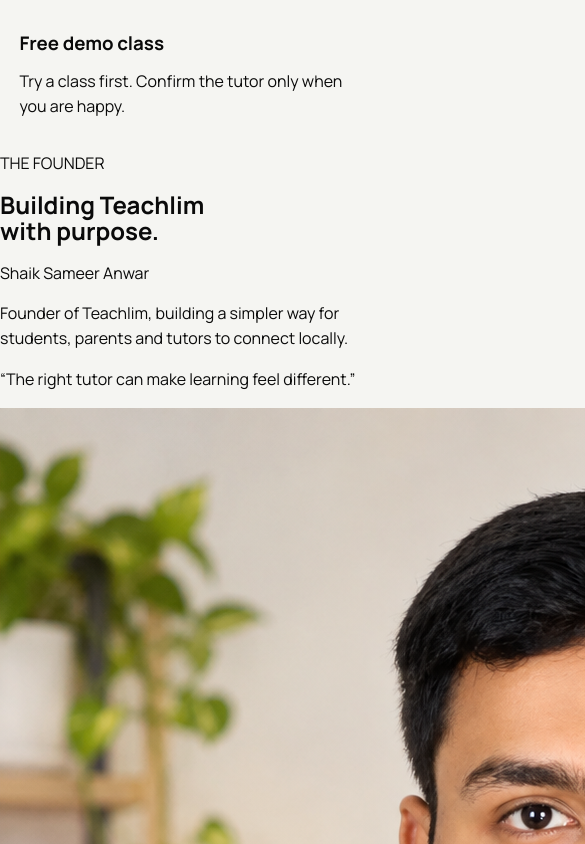
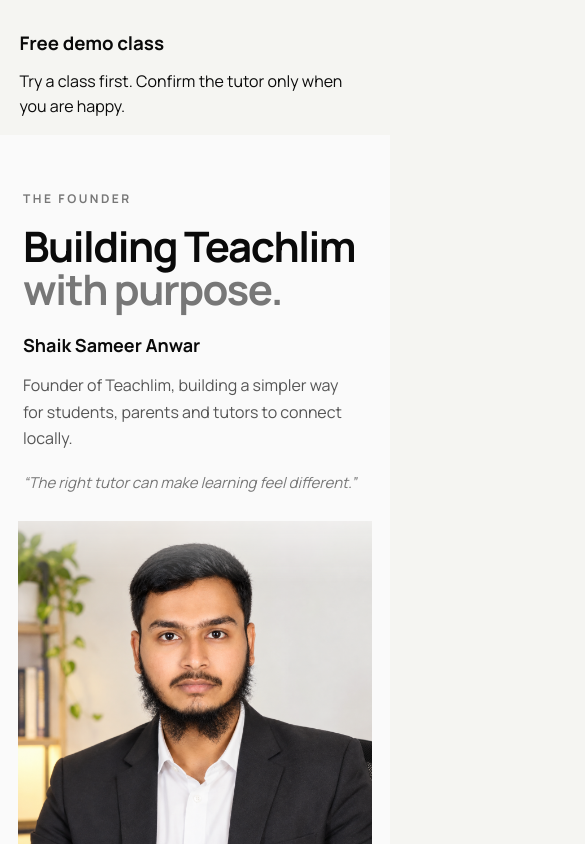
Before and after one commit to msqcodes/teachlim-frontend, a React (Vite) app: page / in a window 390 px wide. Shown: the part 2400-3244 px from the top of the page, 585 px wide, since content can reach past the window. Built offline with nearby package versions, Linux system fonts and the light colour scheme; no server answers.

Commit message:
Add styles for founder section in styles.css

```diff
--- a/src/styles.css
+++ b/src/styles.css
@@ -84,3 +84,179 @@ select,input,textarea{font:inherit;padding:.7rem .9rem;border:1.5px solid var(--
   .nav nav.open{display:flex}
 }
 @media(prefers-reduced-motion:reduce){html{scroll-behavior:auto}}
+
+
+/* =========================
+   FOUNDER SECTION
+   ========================= */
+
+.founder-section {
+  position: relative;
+  overflow: hidden;
+  padding: 20px 24px 0;
+  background: #fafafa;
+}
+
+.founder-container {
+  position: relative;
+  max-width: 1200px;
+  min-height: 500px;
+  margin: 0 auto;
+  display: flex;
+  align-items: center;
+}
+
+/* Text sits on the left */
+
+.founder-content {
+  position: relative;
+  z-index: 2;
+  width: 52%;
+  padding: 70px 0;
+}
+
+.founder-label {
+  margin: 0 0 16px;
+  font-size: 12px;
+  font-weight: 700;
+  letter-spacing: 2.5px;
+  color: #777;
+}
+
+.founder-content h2 {
+  margin: 0 0 22px;
+  font-size: clamp(38px, 5vw, 64px);
+  line-height: 1.02;
+  letter-spacing: -2px;
+  font-weight: 700;
+}
+
+.founder-content h2 span {
+  color: #777;
+}
+
+.founder-name {
+  margin: 0 0 12px;
+  font-size: 18px;
+  font-weight: 700;
+}
+
+.founder-description {
+  max-width: 390px;
+  margin: 0 0 20px;
+  font-size: 16px;
+  line-height: 1.65;
+  color: #555;
+}
+
+.founder-quote {
+  max-width: 400px;
+  margin: 0;
+  font-size: 15px;
+  line-height: 1.6;
+  font-style: italic;
+  color: #777;
+}
+
+/* Image */
+
+.founder-image-container {
+  position: absolute;
+  right: -40px;
+  bottom: 0;
+  width: 58%;
+  height: 100%;
+  display: flex;
+  align-items: flex-end;
+  justify-content: flex-end;
+  pointer-events: none;
+}
+
+.founder-image {
+  width: 100%;
+  height: 100%;
+  object-fit: contain;
+  object-position: right bottom;
+
+  /*
+    Creates a soft fade so the image
+    blends into the page instead of
+    looking like a rectangular photo.
+  */
+  -webkit-mask-image: linear-gradient(
+    to right,
+    transparent 0%,
+    rgba(0, 0, 0, 0.35) 18%,
+    black 42%,
+    black 100%
+  );
+
+  mask-image: linear-gradient(
+    to right,
+    transparent 0%,
+    rgba(0, 0, 0, 0.35) 18%,
+    black 42%,
+    black 100%
+  );
+}
+
+
+/* =========================
+   MOBILE
+   ========================= */
+
+@media (max-width: 700px) {
+
+  .founder-section {
+    padding: 0 18px;
+  }
+
+  .founder-container {
+    min-height: auto;
+    display: flex;
+    flex-direction: column;
+    align-items: stretch;
+  }
+
+  .founder-content {
+    width: 100%;
+    padding: 55px 5px 0;
+  }
+
+  .founder-content h2 {
+    font-size: 42px;
+    letter-spacing: -1.5px;
+  }
+
+  .founder-description {
+    max-width: 330px;
+  }
+
+  .founder-image-container {
+    position: relative;
+    right: auto;
+    width: 100%;
+    height: 390px;
+    margin-top: -10px;
+  }
+
+  .founder-image {
+    width: 100%;
+    height: 100%;
+    object-position: center bottom;
+
+    -webkit-mask-image: linear-gradient(
+      to bottom,
+      transparent 0%,
+      black 25%,
+      black 100%
+    );
+
+    mask-image: linear-gradient(
+      to bottom,
+      transparent 0%,
+      black 25%,
+      black 100%
+    );
+  }
+}
```
